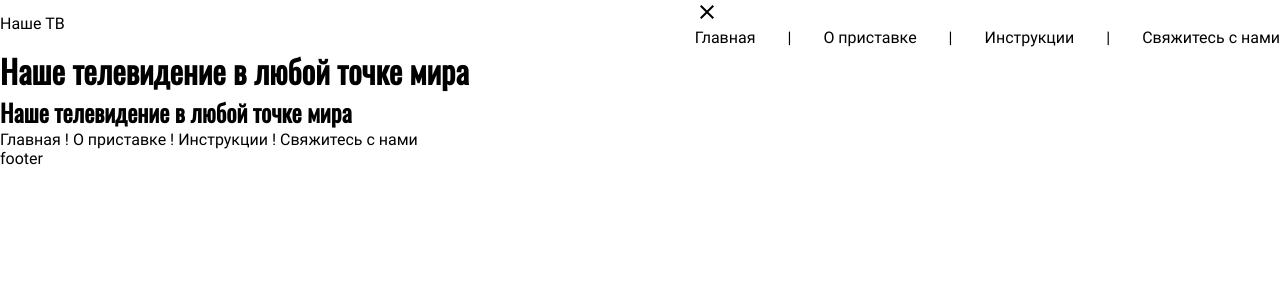
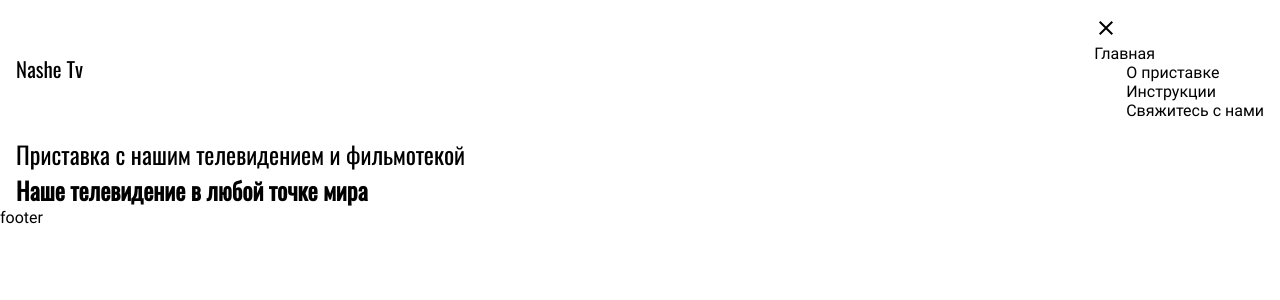
Before and after one commit to igor-co/nashetv, a React (Create React App) app: page / in a window 1280 px wide. Both pictures are taken after a click on the icon 1268 px from the left and 12 px from the top of the page. Shown: the top 300 px of the page. Built offline with nearby package versions, Linux system fonts and the light colour scheme.

Commit message:
Add Main page component

```diff
--- a/src/App.js
+++ b/src/App.js
@@ -1,49 +1,18 @@
-import styles from "./App.module.scss";
-import { useState } from "react";
-import { ReactComponent as MenuIcon } from "./_assets/icons/menuIcon.svg";
-import { ReactComponent as CloseIcon } from "./_assets/icons/closeIcon.svg";
+
+
+import  './App.module.scss';
+
+import { Main } from './pages/Main/Main';
+
+
 
 const App = () => {
-  const [isMenuVisible, setIsMenuVisible] = useState(false);
+
   return (
-    <div>
-      <header className={styles.header}>
-        <div className={styles.logo}> Наше ТВ</div>
-        <nav className={styles.nav}>
-          {isMenuVisible ? (
-            <CloseIcon
-              onClick={() => {
-                setIsMenuVisible(false);
-              }}
-            />
-          ) : (
-            <MenuIcon
-              onClick={() => {
-                setIsMenuVisible(true);
-              }}
-            />
-          )}
-          {isMenuVisible && (
-            <ul className={styles.list}>
-              <li className={styles.listItem}>Главная</li>
-              <li className={styles.listItemSeparator}>|</li>
-              <li className={styles.listItem}>О приставке</li>
-              <li className={styles.listItemSeparator}>|</li>
-              <li className={styles.listItem}>Инструкции</li>
-              <li className={styles.listItemSeparator}>|</li>
-              <li className={styles.listItem}>Свяжитесь с нами</li>
-            </ul>
-          )}
-        </nav>
-      </header>
-      <content className={styles.content}>
-        <h1 >Наше телевидение в любой точке мира</h1>
-        <h2>Наше телевидение в любой точке мира</h2>
+    <>
+      <Main/>
+    </>
 
-        <p>Главная ! О приставке ! Инструкции ! Свяжитесь с нами </p>
-      </content>
-      <footer className={styles.footer}>footer</footer>
-    </div>
   );
 };
 
--- a/src/App.module.scss
+++ b/src/App.module.scss
@@ -1,68 +0,0 @@
-* {
-  // border: 1px solid green !important;
-  padding: 0;
-  margin: 0;
-  box-sizing: border-box;
-}
-
-@font-face {
-  font-family: "Roboto";
-  src: local("Roboto"),
-    url(./_assets/fonts/Roboto/Roboto-Regular.ttf) format("opentype");
-}
-
-@font-face {
-  font-family: "Oswald";
-  src: local("Oswald"),
-    url(./_assets/fonts/Oswald/Oswald-Regular.ttf) format("opentype");
-}
-body {
-  font-family: "Roboto";
-}
-
-h1,
-h2,
-h3 {
-  font-family: "Oswald";
-}
-
-
-
-.header {
-  display: flex;
-  justify-content: space-between;
-
-  .logo {
-    align-self: center;
-  }
-
-  .nav {
-    min-height: 5vh;
-    .list {
-      display: flex;
-      flex-direction: column;
-      flex-direction: row;
-      list-style-type: none;
-      padding-left: 0;
-      li:first-of-type {
-        margin-left: 0px;
-      }
-      li:last-of-type {
-        margin-right: 0px;
-      }
-    }
-    .listItem {
-      margin: 0 2rem;
-    }
-   /*  .listItemSeparator {
-      display: none;
-    } */
-  }
-}
-
-.content {
-  // min-height: 95vh;
-}
-
-.footer {
-}
--- a/src/index.js
+++ b/src/index.js
@@ -2,6 +2,8 @@ import React from 'react';
 import ReactDOM from 'react-dom';
 import App from './App';
 import reportWebVitals from './reportWebVitals';
+
+import './index.scss';
 
 ReactDOM.render(
   <React.StrictMode>
--- /dev/null
+++ b/src/index.scss
@@ -0,0 +1,32 @@
+* {
+  // border: 1px solid green !important;
+  padding: 0;
+  margin: 0;
+  box-sizing: border-box;
+}
+
+@font-face {
+  font-family: 'Roboto';
+  src: local('Roboto'),
+    url(./_assets/fonts/Roboto/Roboto-Regular.ttf) format('opentype');
+}
+
+@font-face {
+  font-family: 'Oswald';
+  src: local('Oswald'),
+    url(./_assets/fonts/Oswald/Oswald-Regular.ttf) format('opentype');
+}
+body {
+  font-family: 'Roboto';
+}
+
+h1,
+h2,
+h3 {
+  font-family: 'Oswald';
+}
+
+.container {
+//   border: 1px solid salmon;
+  margin: 0 1rem;
+}
--- /dev/null
+++ b/src/pages/Main/Main.jsx
@@ -0,0 +1,58 @@
+import { useState } from 'react';
+
+import styles from './Main.module.scss';
+
+import { ReactComponent as MenuIcon } from '../../_assets/icons/menuIcon.svg';
+import { ReactComponent as CloseIcon } from '../../_assets/icons/closeIcon.svg';
+
+const Main = () => {
+  const [isMenuVisible, setIsMenuVisible] = useState(false);
+  return (
+    <>
+      <header>
+        <div className='container'>
+          <div className={styles.header}>
+            <div className={styles.logo}>Nashe Tv</div>
+            <nav className={styles.nav}>
+              {isMenuVisible ? (
+                <CloseIcon
+                  onClick={() => {
+                    setIsMenuVisible(false);
+                  }}
+                />
+              ) : (
+                <MenuIcon
+                  onClick={() => {
+                    setIsMenuVisible(true);
+                  }}
+                />
+              )}
+              {isMenuVisible && (
+                <ul className={styles.list}>
+                  <li className={styles.listItem}>Главная</li>
+                  <li className={styles.listItemSeparator}>|</li>
+                  <li className={styles.listItem}>О приставке</li>
+                  <li className={styles.listItemSeparator}>|</li>
+                  <li className={styles.listItem}>Инструкции</li>
+                  <li className={styles.listItemSeparator}>|</li>
+                  <li className={styles.listItem}>Свяжитесь с нами</li>
+                </ul>
+              )}
+            </nav>
+          </div>
+        </div>
+      </header>
+      <content className={styles.content}>
+        <div className='container'>
+          <h1 className={styles.mainTitle}>
+            Приставка с нашим телевидением и фильмотекой
+          </h1>
+          <h2>Наше телевидение в любой точке мира</h2>
+        </div>
+      </content>
+      <footer className={styles.footer}>footer</footer>
+    </>
+  );
+};
+
+export { Main };
--- /dev/null
+++ b/src/pages/Main/Main.module.scss
@@ -0,0 +1,42 @@
+.header {
+    display: flex;
+    justify-content: space-between;
+    margin: 1rem 0;
+    .logo {
+      align-self: center;
+      font-family: 'Oswald';
+      font-size: 1.3rem;
+    }
+
+    .nav {
+      .list {
+        display: flex;
+        flex-direction: column;
+        // flex-direction: row;
+        list-style-type: none;
+        padding-left: 0;
+        li:first-of-type {
+          margin-left: 0px;
+        }
+        li:last-of-type {
+          margin-right: 0px;
+        }
+      }
+      .listItem {
+        margin: 0 2rem;
+      }
+      .listItemSeparator {
+        display: none;
+      }
+    }
+  }
+
+  .content {
+    .mainTitle {
+      font-size: 1.5rem;
+      font-weight: 400;
+    }
+  }
+
+  .footer {
+  }
```
Also changed, not shown: 1 other file (tests, documents, lock files or other folders).
